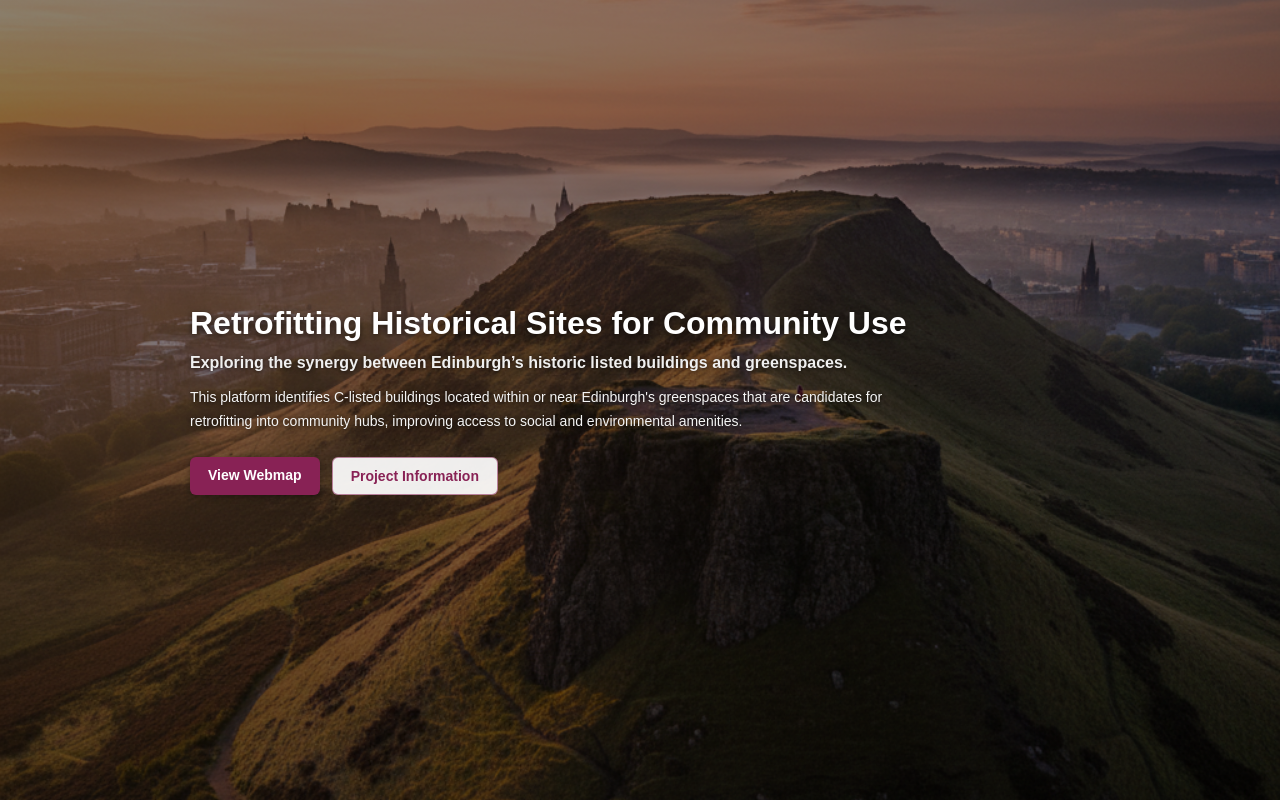
After one commit to Adokan11/TIGIS_webmap, a Flask app: template templates/home.html in a window 1280 px wide. The commit adds this page. Run offline with Flask 3, Linux system fonts and the light colour scheme; the template is opened without the code that fills it, so the values that code supplies are empty; parts of the project's set-up code (start-up, migrations or seed data) failed here and were passed over.

Commit message:
Added home page

```diff
--- a/app.py
+++ b/app.py
@@ -72,13 +72,22 @@ def get_site_details(des_ref):
     return details
 
 @app.route('/')
-def index():
+def home():
+    # new landing page
+    return flask.render_template('home.html')
+
+
+@app.route('/map')
+def map_view():
+    # your existing webmap view
     layer_order = ['sites', 'buffers', 'spaces', 'ccs']
-    return flask.render_template('index.html', layers = layer_order, space_types = good_space_types)
+    return flask.render_template('index.html', layers=layer_order, space_types=good_space_types)
+
 
 @app.route("/info_overview")
 def info_overview():
     return flask.render_template("info_overview.html")
+
 
 
 #debug
--- a/static/main.css
+++ b/static/main.css
@@ -291,13 +291,19 @@ body.info_page {
     background-attachment: fixed;
     overflow-y: auto;
     min-height: 100vh;
+    margin: 0;
 }
 
+
+
+
+
+/* Info page content*/
 .info_container {
     max-width: 960px;
     margin: 40px auto;
     padding: 24px 28px;
-    background: rgba(255, 255, 255, 0.92);
+   background: rgba(255, 255, 255, 0.85);
     border-radius: 8px;
     box-shadow: 0 2px 10px #00000033;
 }
@@ -310,13 +316,13 @@ body.info_page {
 
 .info_header h1 {
     font-size: 24px;
-    margin: 0 0 4px 0;
+    margin: 0 0 6px 0;
     color: #333;
 }
 
 .info_tagline {
     margin: 0;
-    font-size: 14px;
+    font-size: 15px;
     color: #666;
 }
 
@@ -348,12 +354,11 @@ body.info_page {
 
 .info_table th,
 .info_table td {
-    border: 1px solid #cccccc;
-    padding: 6px 8px;
-    text-align: center;
+    border: 1px solid #bbbbbb;
 }
 
-.info_table thead th {
+
+.info_table thead th { animation: fade_in_up 0.45s ease-out both;
     background: #f2f2f2;
     font-weight: bold;
 }
@@ -388,7 +393,7 @@ body.info_page {
 /* Layout for "Interpreting the Map" cards */
 .interpret_grid {
     display: flex;
-    flex-direction: column;   /* stack cards vertically */
+    flex-direction: column;
     gap: 16px;
     margin-top: 12px;
 }
@@ -441,3 +446,182 @@ body.info_page {
     background: rgba(255, 255, 255, 1);
     border-color: #c8a3b9;
 }
+
+
+/*home.html*/
+/* Fullscreen background for home page */
+body.landing_page {
+    background-image: url("home_bg.png");
+    background-size: cover;
+    background-position: center;
+    background-repeat: no-repeat;
+    min-height: 100vh;
+    margin: 0;
+    color: #ffffff;
+}
+
+
+.landing_overlay {
+    min-height: 100vh;
+    background: linear-gradient(
+        to bottom,
+        rgba(0, 0, 0, 0.45),
+        rgba(0, 0, 0, 0.55)
+    );
+    display: flex;
+    align-items: center;
+    justify-content: center;
+    padding: 40px 20px;
+}
+
+
+.landing_card {
+    max-width: 900px;
+    width: 100%;
+    text-align: left;
+    background: transparent;
+    box-shadow: none;
+    padding: 0;
+    animation: fade_in_up 0.5s ease-out both;
+}
+
+/* title*/
+.landing_card h1 {
+    margin-top: 0;
+    margin-bottom: 12px;
+    font-size: 32px;
+    font-weight: 700;
+    color: #ffffff;
+    text-shadow: 0 2px 6px rgba(0, 0, 0, 0.6);
+}
+
+/* Subtitle */
+.landing_tagline {
+    font-size: 16px;
+    font-weight: 600;
+    color: #f0f0f0;
+    margin: 4px 0 14px 0;
+    text-shadow: 0 1px 4px rgba(0, 0, 0, 0.6);
+}
+
+/* Body text */
+.landing_text {
+    font-size: 14px;
+    line-height: 1.7;
+    max-width: 700px;
+    color: #f5f5f5;
+    margin-bottom: 24px;
+    text-shadow: 0 1px 4px rgba(0, 0, 0, 0.7);
+}
+
+/* Buttons row */
+.landing_buttons {
+    display: flex;
+    gap: 12px;
+    flex-wrap: wrap;
+}
+
+/* Buttons */
+.landing_button {
+    display: inline-block;
+    padding: 10px 18px;
+    border-radius: 6px;
+    text-decoration: none;
+    font-weight: bold;
+    font-size: 14px;
+    text-align: center;
+    transition:
+        background 0.2s ease,
+        color 0.2s ease,
+        box-shadow 0.2s ease,
+        transform 0.15s ease;
+}
+
+/* Primary (Webmap) */
+.landing_button.primary {
+    background: #882255;
+    color: #ffffff;
+    box-shadow: 0 2px 6px #00000055;
+}
+
+.landing_button.primary:hover {
+    background: #661a40;
+    transform: translateY(-2px);
+    box-shadow: 0 4px 10px #00000070;
+}
+
+/* Secondary (Project Info) */
+.landing_button.secondary {
+    background: rgba(255, 255, 255, 0.92);
+    color: #882255;
+    border: 1px solid #88225588;
+}
+
+.landing_button.secondary:hover {
+    background: #f5e6f0;
+    transform: translateY(-2px);
+    box-shadow: 0 3px 8px #00000060;
+}
+
+
+/* Back to map button*/
+.fixed_back_link {
+    position: fixed;
+    top: 14px;
+    left: 14px;
+    z-index: 2000;
+
+    background: rgba(255, 255, 255, 0.9);
+    padding: 6px 10px;
+    border-radius: 4px;
+    color: #882255;
+    text-decoration: none;
+    font-weight: 500;
+    font-size: 13px;
+    border: 1px solid #d5bfd0;
+    box-shadow: 0 1px 4px #00000030;
+}
+
+
+/* Back to map button */
+.fixed_back_link {
+    position: fixed;
+    top: 14px;
+    left: 14px;
+    z-index: 2000;
+
+    background: rgba(255, 255, 255, 0.9);
+    padding: 6px 10px;
+    border-radius: 4px;
+    color: #882255;
+    text-decoration: none;
+    font-weight: 500;
+    font-size: 13px;
+    border: 1px solid #d5bfd0;
+    box-shadow: 0 1px 4px #00000030;
+}
+
+/* Home button under it */
+a.fixed_home_link {
+    position: fixed;
+    top: 50px;
+    left: 14px;
+    z-index: 2000;
+
+    background: rgba(255, 255, 255, 0.9);
+    padding: 6px 10px;
+    border-radius: 4px;
+    color: #882255 !important;
+    text-decoration: none;
+    font-weight: 500;
+    font-size: 13px;
+    border: 1px solid #d5bfd0;
+    box-shadow: 0 1px 4px #00000030;
+
+    transition: background 0.2s ease, transform 0.15s ease;
+}
+
+a.fixed_home_link:hover {
+    background: #f5e9f2;
+    transform: translateY(-2px);
+}
--- /dev/null
+++ b/templates/home.html
@@ -0,0 +1,34 @@
+<!DOCTYPE html>
+<html lang="en">
+<head>
+    <meta charset="UTF-8">
+    <title>TIGIS – Retrofitting Historic Sites</title>
+    <link rel="stylesheet" href="{{ url_for('static', filename='main.css') }}">
+</head>
+<body class="landing_page">
+
+    <div class="landing_overlay">
+        <div class="landing_card">
+            <h1>Retrofitting Historical Sites for Community Use</h1>
+            <p class="landing_tagline">
+                Exploring the synergy between Edinburgh’s historic listed buildings and greenspaces.
+            </p>
+            <p class="landing_text">
+                This platform identifies C-listed buildings located within or near Edinburgh's greenspaces
+                that are candidates for retrofitting into community hubs, improving access to social and
+                environmental amenities.
+            </p>
+
+            <div class="landing_buttons">
+                <a href="{{ url_for('map_view') }}" class="landing_button primary">
+                    View Webmap
+                </a>
+                <a href="{{ url_for('info_overview') }}" class="landing_button secondary">
+                    Project Information
+                </a>
+            </div>
+        </div>
+    </div>
+
+</body>
+</html>
--- a/templates/index.html
+++ b/templates/index.html
@@ -22,6 +22,10 @@
 
         <a href="{{ url_for('info_overview') }}" class="secondary info_link">
         Project Info
+        <a href="{{ url_for('home') }}" class="secondary info_link">
+        Home
+        </a>
+
         </a>
 
         <p> </p>
```
Also changed, not shown: templates/info_overview.html (+11 -2 lines), static/home_bg.png (added).
